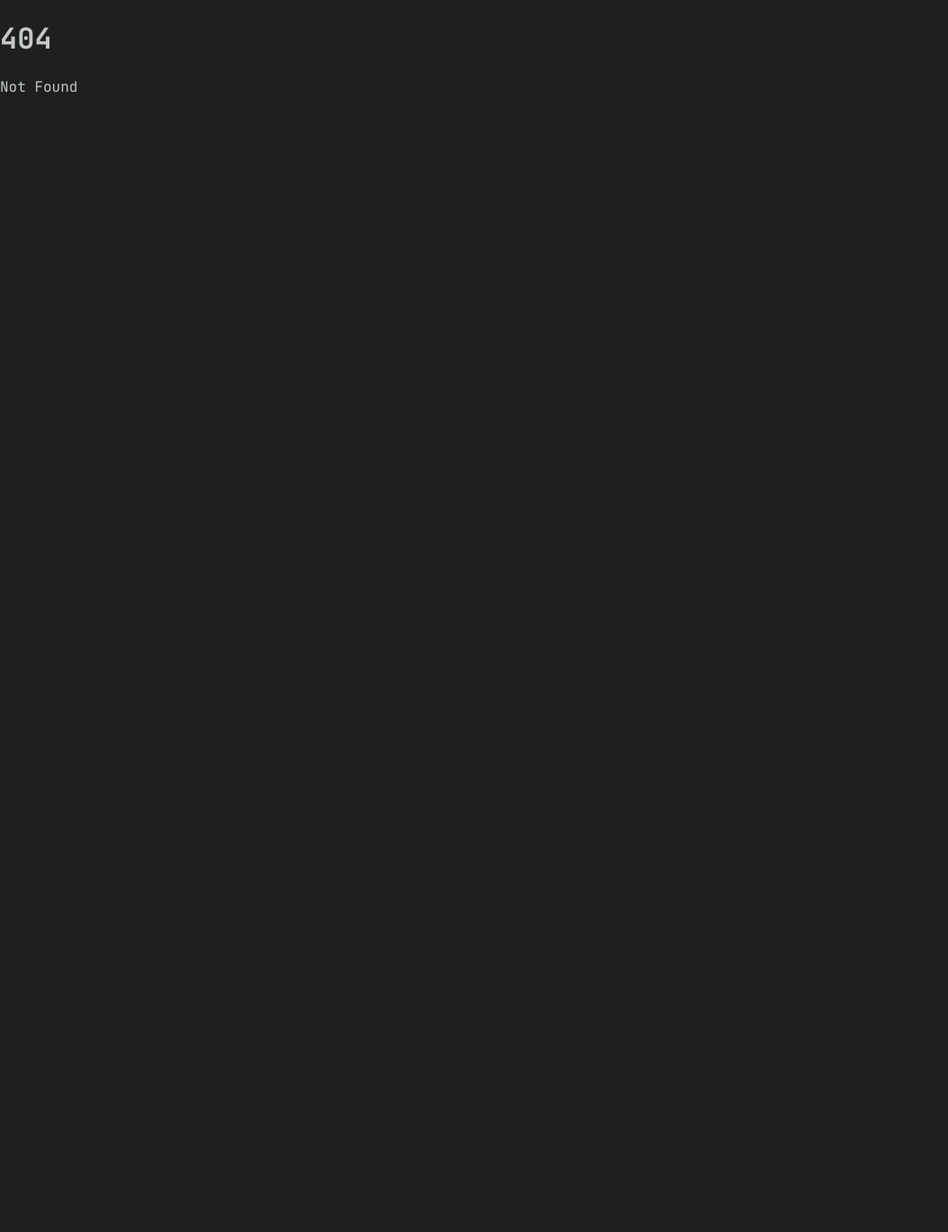
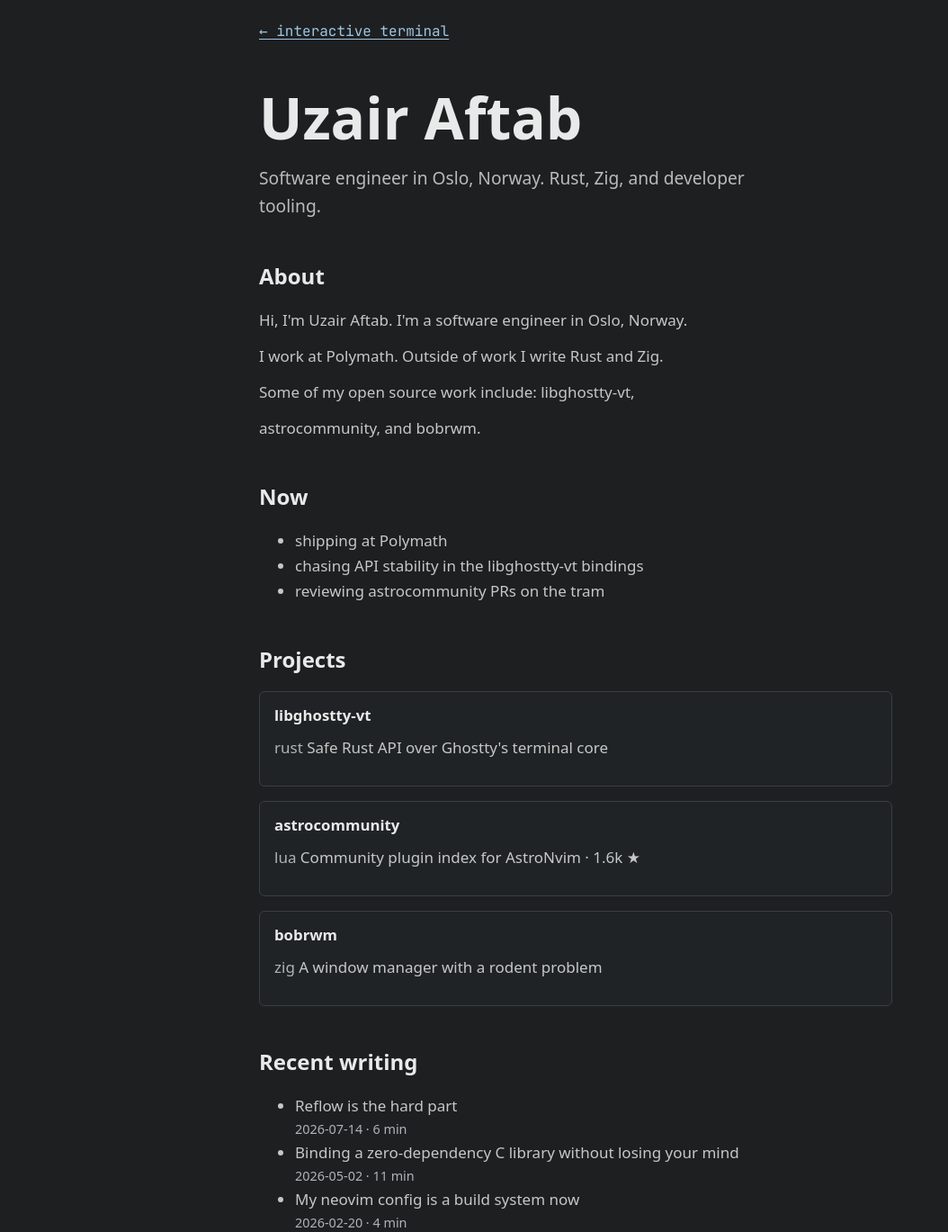
Before and after one commit to Uzaaft/uzaaft.github.io, a SvelteKit app: page /plain in a window 1280 px wide. Before the commit this address had no page. Shown: the top 1369 px of the page at 90% size, without its empty margins (0-1054 px from the left). Before the commit the page ends 821 px from the top, so only its background shows below. Built offline with nearby package versions, Linux system fonts and the light colour scheme.

Commit message:
feat: add accessible terminal alternatives

```diff
--- a/src/lib/vt/terminal-transcript.svelte
+++ b/src/lib/vt/terminal-transcript.svelte
@@ -41,6 +41,7 @@
 </script>
 
 <pre
+	id="terminal-transcript"
 	class="terminal-transcript"
 	data-terminal-transcript
 	role="region"
--- a/src/routes/+page.svelte
+++ b/src/routes/+page.svelte
@@ -286,11 +286,16 @@
 	/** Type the boot command a character at a time, then run it. */
 	async function playBoot(): Promise<void> {
 		const sleep = (ms: number) => new Promise((resolve) => setTimeout(resolve, ms));
+		const reducedMotion = window.matchMedia('(prefers-reduced-motion: reduce)').matches;
 
 		// Recorded once per page load, before anything is drawn, so the banner
 		// reports the visit before this one rather than this one.
 		write(banner(beginSession(new Date())) + prompt(shell));
 		schedule();
+
+		if (reducedMotion) {
+			write(BOOT_COMMAND + CRLF);
+		} else {
 			await sleep(420);
 
 			for (const char of BOOT_COMMAND) {
@@ -301,6 +306,7 @@
 
 			await sleep(320);
 			write(CRLF);
+		}
 
 		const result = run(BOOT_COMMAND, shell);
 		shell = result.state;
@@ -398,6 +404,8 @@
 	/>
 </svelte:head>
 
+<a class="skip-link" href="#terminal-transcript">Skip to terminal transcript</a>
+
 <div class="shell">
 	<header>
 		<div class="tab"><span class="dot"></span>uzaaft@bobr</div>
@@ -433,6 +441,7 @@
 			autocomplete="off"
 			autocapitalize="off"
 			aria-label="Terminal command"
+			aria-describedby="terminal-hint"
 		/>
 
 		{#if failure}
@@ -453,18 +462,34 @@
 			<button onclick={() => runChip(chip)} disabled={!interactive}>{chip}</button>
 		{/each}
 		<div class="spacer"></div>
-		<span class="hint">tab completes · ↑ history · ctrl-l clears</span>
+		<a class="plain-link" href={`${base}/plain`}>plain page</a>
+		<span class="hint" id="terminal-hint">tab completes · ↑ history · ctrl-l clears</span>
 	</footer>
 </div>
 
 <style>
 	.shell {
-		height: 100vh;
-		height: 100dvh;
+		min-height: 100vh;
+		min-height: 100dvh;
 		display: flex;
 		flex-direction: column;
 		background: #131517;
-		overflow: hidden;
+	}
+
+	.skip-link {
+		position: fixed;
+		top: 8px;
+		left: 8px;
+		z-index: 10;
+		padding: 8px 12px;
+		transform: translateY(-160%);
+		color: #1d1f21;
+		background: #f0c674;
+		border-radius: 4px;
+	}
+
+	.skip-link:focus {
+		transform: translateY(0);
 	}
 
 	header {
@@ -509,7 +534,7 @@
 		align-items: center;
 		gap: 14px;
 		font-size: 11px;
-		color: #4f5459;
+		color: #8b9096;
 	}
 
 	.pipe {
@@ -519,9 +544,14 @@
 	.surface {
 		position: relative;
 		flex: 1;
+		min-height: 18rem;
 		overflow: hidden;
 		background: #1d1f21;
 		cursor: text;
+	}
+
+	.surface:focus-within {
+		box-shadow: inset 0 0 0 2px #81a2be;
 	}
 
 	canvas {
@@ -581,7 +611,7 @@
 
 	.label {
 		font-size: 11px;
-		color: #4f5459;
+		color: #8b9096;
 		margin-right: 4px;
 	}
 
@@ -601,6 +631,12 @@
 		color: #b5bd68;
 	}
 
+	footer button:focus-visible,
+	.plain-link:focus-visible {
+		outline: 2px solid #f0c674;
+		outline-offset: 2px;
+	}
+
 	footer button:disabled {
 		opacity: 0.5;
 		cursor: default;
@@ -608,6 +644,27 @@
 
 	.hint {
 		font-size: 11px;
-		color: #3a3f43;
+		color: #8b9096;
+	}
+
+	.plain-link {
+		font-size: 11.5px;
+		color: #81a2be;
+		text-decoration: underline;
+		text-underline-offset: 2px;
+	}
+
+	@media (max-width: 40rem) {
+		header {
+			height: auto;
+			min-height: 38px;
+		}
+
+		.meta {
+			flex-wrap: wrap;
+			justify-content: flex-end;
+			gap: 4px 10px;
+			padding: 4px 0;
+		}
 	}
 </style>
--- /dev/null
+++ b/src/routes/plain/+page.svelte
@@ -0,0 +1,190 @@
+<script lang="ts">
+	import { base } from '$app/paths';
+	import { about, contactRows, now, posts, projects } from '$lib/shell/content';
+</script>
+
+<svelte:head>
+	<title>Uzair Aftab — plain portfolio</title>
+	<meta
+		name="description"
+		content="A plain, accessible version of Uzair Aftab's portfolio."
+	/>
+</svelte:head>
+
+<a class="skip-link" href="#content">Skip to content</a>
+
+<header>
+	<a href={`${base}/`}>← interactive terminal</a>
+</header>
+
+<main id="content">
+	<h1>Uzair Aftab</h1>
+	<p class="lede">Software engineer in Oslo, Norway. Rust, Zig, and developer tooling.</p>
+
+	<section aria-labelledby="about-heading">
+		<h2 id="about-heading">About</h2>
+		{#each about as paragraph}
+			{#if paragraph}<p>{paragraph}</p>{/if}
+		{/each}
+	</section>
+
+	<section aria-labelledby="now-heading">
+		<h2 id="now-heading">Now</h2>
+		<ul>
+			{#each now as item}<li>{item.replace(/^·\s*/, '')}</li>{/each}
+		</ul>
+	</section>
+
+	<section aria-labelledby="projects-heading">
+		<h2 id="projects-heading">Projects</h2>
+		<ul class="cards">
+			{#each projects as project}
+				<li>
+					<h3>{project.name}</h3>
+					<p><span class="language">{project.language}</span> {project.description}</p>
+				</li>
+			{/each}
+		</ul>
+	</section>
+
+	<section aria-labelledby="writing-heading">
+		<h2 id="writing-heading">Recent writing</h2>
+		<ul>
+			{#each posts as post}
+				<li>
+					<span>{post.title}</span>
+					<span class="meta">{post.date} · {post.minutes}</span>
+				</li>
+			{/each}
+		</ul>
+	</section>
+
+	<section aria-labelledby="contact-heading">
+		<h2 id="contact-heading">Contact</h2>
+		<address>
+			<ul>
+				{#each contactRows as row}
+					<li><span>{row.label}</span> <a href={row.uri}>{row.value}</a></li>
+				{/each}
+			</ul>
+		</address>
+	</section>
+</main>
+
+<style>
+	:global(body) {
+		overflow-y: auto;
+	}
+
+	.skip-link {
+		position: fixed;
+		top: 8px;
+		left: 8px;
+		z-index: 2;
+		padding: 8px 12px;
+		transform: translateY(-160%);
+		color: #1d1f21;
+		background: #f0c674;
+		border-radius: 4px;
+	}
+
+	.skip-link:focus {
+		transform: translateY(0);
+	}
+
+	header,
+	main {
+		width: min(44rem, calc(100% - 2rem));
+		margin-inline: auto;
+	}
+
+	header {
+		padding-block: 1.5rem 0;
+	}
+
+	main {
+		padding-block: 3rem 6rem;
+		font-family: system-ui, sans-serif;
+		font-size: 1.0625rem;
+		line-height: 1.65;
+	}
+
+	h1,
+	h2,
+	h3 {
+		color: #e8eaea;
+		line-height: 1.2;
+	}
+
+	h1 {
+		margin: 0;
+		font-size: clamp(2.25rem, 8vw, 4rem);
+	}
+
+	h2 {
+		margin-top: 3rem;
+		font-size: 1.5rem;
+	}
+
+	h3 {
+		margin: 0;
+		font-size: 1.05rem;
+	}
+
+	p,
+	ul {
+		margin-block: 0.75rem;
+	}
+
+	.lede {
+		max-width: 38rem;
+		font-size: 1.2rem;
+		color: #b8bcba;
+	}
+
+	a {
+		color: #9fc5e0;
+		text-decoration: underline;
+		text-underline-offset: 0.18em;
+	}
+
+	a:focus-visible {
+		outline: 3px solid #f0c674;
+		outline-offset: 3px;
+	}
+
+	.cards {
+		display: grid;
+		gap: 1rem;
+		padding: 0;
+		list-style: none;
+	}
+
+	.cards li {
+		padding: 1rem;
+		background: #202325;
+		border: 1px solid #3a3f43;
+		border-radius: 6px;
+	}
+
+	.language,
+	.meta,
+	address span {
+		color: #aeb3b8;
+	}
+
+	.meta {
+		display: block;
+		font-size: 0.9rem;
+	}
+
+	address {
+		font-style: normal;
+	}
+
+	@media (forced-colors: active) {
+		.cards li {
+			border-color: CanvasText;
+		}
+	}
+</style>
```
Lines whose indentation alone changed are shown as unchanged.
